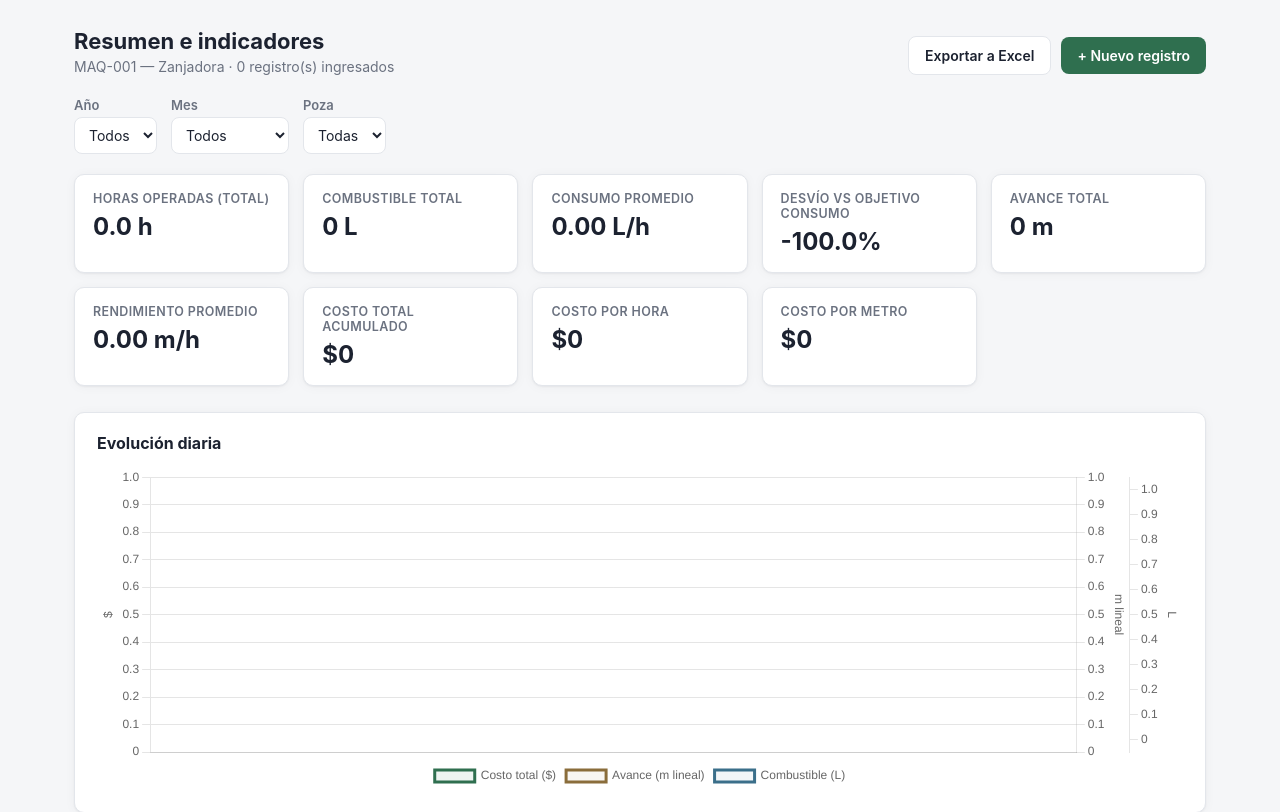
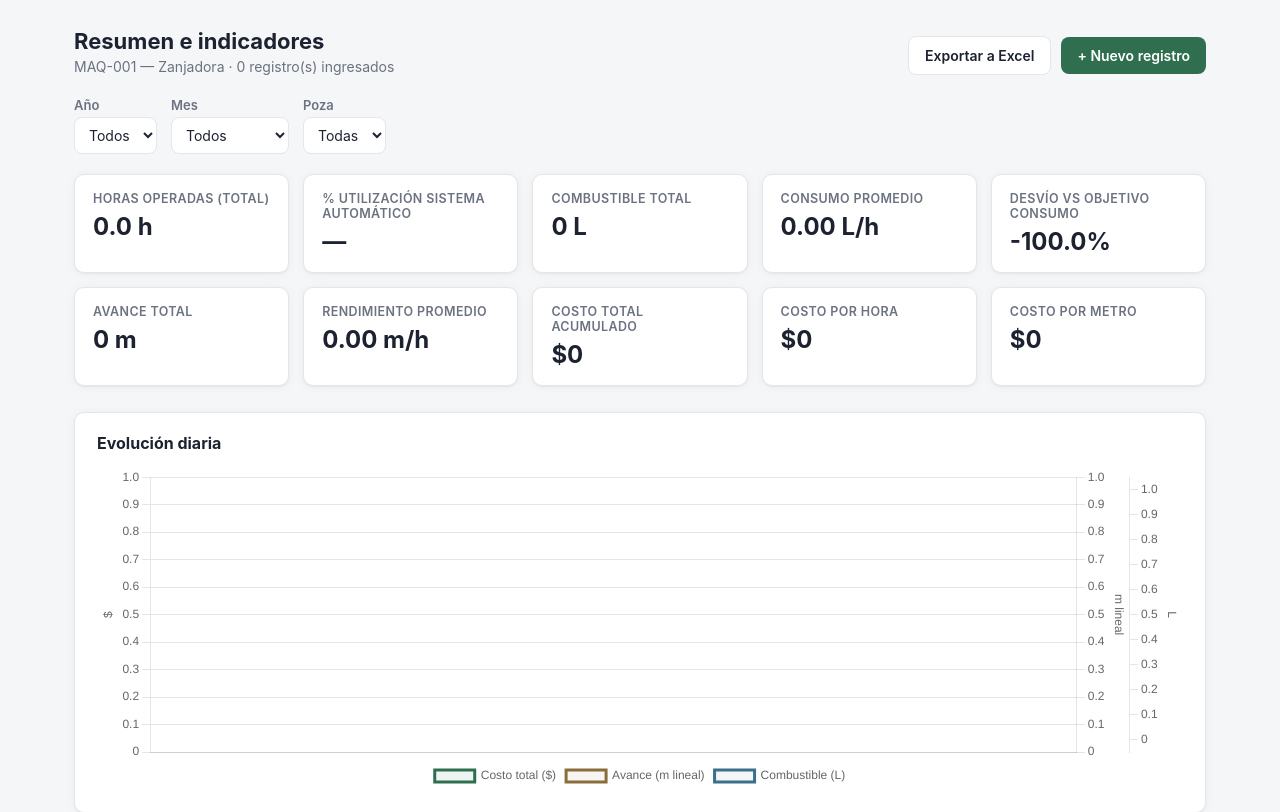
Before and after one commit to alejandrozavalasalinas-cpu/zanjadora, a Flask app: page / in a window 1280 px wide. Shown: the part 62-874 px from the top of the page. Run offline with Flask 3, Linux system fonts and the light colour scheme; the visitor is signed in with stand-in values (Sample User, id 1); data comes from the database, SQL or seed files in the repository; data that the repository does not hold is empty.

Commit message:
Agrega uso del sistema automático (h) y % de utilización en el tablero
Nuevo campo en el registro diario para horas de uso del sistema automático, validado contra las horas operadas del turno. El tablero muestra el % de utilización acumulado (horas en automático / horas operadas).

Co-Authored-By: Claude Sonnet 5 <noreply@anthropic.com>

```diff
--- a/app.py
+++ b/app.py
@@ -147,6 +147,7 @@ def formulario():
                 "avance_m": float(request.form.get("avance_m") or 0),
                 "profundidad_cm": float(request.form.get("profundidad_cm") or params.get("profundidad_zanja_cm") or 0),
                 "observaciones": request.form.get("observaciones"),
+                "horas_sistema_automatico": float(request.form.get("horas_sistema_automatico") or 0),
             }
             if not data["fecha"]:
                 raise ValueError("La fecha es obligatoria.")
@@ -154,6 +155,8 @@ def formulario():
                 raise ValueError("La poza es obligatoria.")
             if data["horometro_final"] < data["horometro_inicial"]:
                 raise ValueError("El horómetro final no puede ser menor que el inicial.")
+            if data["horas_sistema_automatico"] > (data["horometro_final"] - data["horometro_inicial"]):
+                raise ValueError("Las horas de sistema automático no pueden superar las horas operadas.")
             models.crear_registro(data)
             flash("Registro guardado correctamente.", "success")
             return redirect(url_for("formulario"))
@@ -224,6 +227,7 @@ def editar_registro(reg_id):
                 "avance_m": float(request.form.get("avance_m") or 0),
                 "profundidad_cm": float(request.form.get("profundidad_cm") or params.get("profundidad_zanja_cm") or 0),
                 "observaciones": request.form.get("observaciones"),
+                "horas_sistema_automatico": float(request.form.get("horas_sistema_automatico") or 0),
             }
             if not data["fecha"]:
                 raise ValueError("La fecha es obligatoria.")
@@ -231,6 +235,8 @@ def editar_registro(reg_id):
                 raise ValueError("La poza es obligatoria.")
             if data["horometro_final"] < data["horometro_inicial"]:
                 raise ValueError("El horómetro final no puede ser menor que el inicial.")
+            if data["horas_sistema_automatico"] > (data["horometro_final"] - data["horometro_inicial"]):
+                raise ValueError("Las horas de sistema automático no pueden superar las horas operadas.")
             models.actualizar_registro(reg_id, data)
             flash("Registro actualizado correctamente.", "success")
             return redirect(url_for("formulario"))
--- a/models.py
+++ b/models.py
@@ -68,6 +68,7 @@ def init_db():
             avance_m REAL,
             profundidad_cm REAL,
             observaciones TEXT,
+            horas_sistema_automatico REAL,
             horas_operadas REAL,
             consumo_lh REAL,
             volumen_m3 REAL,
@@ -114,6 +115,8 @@ def init_db():
     cols_registros = [r["name"] for r in conn.execute("PRAGMA table_info(registros)").fetchall()]
     if "poza" not in cols_registros:
         conn.execute("ALTER TABLE registros ADD COLUMN poza TEXT")
+    if "horas_sistema_automatico" not in cols_registros:
+        conn.execute("ALTER TABLE registros ADD COLUMN horas_sistema_automatico REAL")
 
     row = conn.execute("SELECT COUNT(*) c FROM parametros").fetchone()
     if row["c"] == 0:
@@ -205,6 +208,7 @@ def crear_registro(data):
     cols = [
         "fecha", "turno", "operador", "poza", "horometro_inicial", "horometro_final",
         "combustible_l", "avance_m", "profundidad_cm", "observaciones",
+        "horas_sistema_automatico",
         "horas_operadas", "consumo_lh", "volumen_m3", "rendimiento_mh",
         "costo_combustible", "costo_operador", "costo_total", "costo_hora",
         "costo_metro", "hrs_para_mantencion", "estado_mant", "creado_en",
@@ -228,6 +232,7 @@ def actualizar_registro(reg_id, data):
     cols = [
         "fecha", "turno", "operador", "poza", "horometro_inicial", "horometro_final",
         "combustible_l", "avance_m", "profundidad_cm", "observaciones",
+        "horas_sistema_automatico",
         "horas_operadas", "consumo_lh", "volumen_m3", "rendimiento_mh",
         "costo_combustible", "costo_operador", "costo_total", "costo_hora",
         "costo_metro", "hrs_para_mantencion", "estado_mant",
@@ -388,7 +393,8 @@ def resumen_kpis(anio=None, mes=None, poza=None):
             COALESCE(SUM(combustible_l), 0) AS combustible_total,
             COALESCE(SUM(avance_m), 0) AS avance_total,
             COALESCE(SUM(volumen_m3), 0) AS volumen_total,
-            COALESCE(SUM(costo_total), 0) AS costo_total_acumulado
+            COALESCE(SUM(costo_total), 0) AS costo_total_acumulado,
+            COALESCE(SUM(horas_sistema_automatico), 0) AS horas_sistema_automatico_total
         FROM registros {where}
     """, valores).fetchone()
     conn.close()
@@ -398,6 +404,11 @@ def resumen_kpis(anio=None, mes=None, poza=None):
     d["rendimiento_promedio"] = _safe_div(d["avance_total"], d["horas_operadas_total"]) or 0
     d["costo_por_hora"] = _safe_div(d["costo_total_acumulado"], d["horas_operadas_total"]) or 0
     d["costo_por_metro"] = _safe_div(d["costo_total_acumulado"], d["avance_total"]) or 0
+    d["utilizacion_automatico_pct"] = _safe_div(
+        d["horas_sistema_automatico_total"], d["horas_operadas_total"]
+    )
+    if d["utilizacion_automatico_pct"] is not None:
+        d["utilizacion_automatico_pct"] *= 100
     objetivo = params.get("consumo_objetivo") or 0
     d["desvio_consumo_pct"] = (
         _safe_div(d["consumo_promedio"] - objetivo, objetivo) if objetivo else None
--- a/templates/editar_registro.html
+++ b/templates/editar_registro.html
@@ -46,6 +46,9 @@
     <label>Profundidad de zanja (cm)
       <input type="number" step="0.1" name="profundidad_cm" value="{{ registro.profundidad_cm or params.profundidad_zanja_cm }}">
     </label>
+    <label>Uso sistema automático (h)
+      <input type="number" step="0.1" name="horas_sistema_automatico" value="{{ registro.horas_sistema_automatico or 0 }}">
+    </label>
     <label class="span-2">Observaciones
       <textarea name="observaciones" rows="2" placeholder="Opcional">{{ registro.observaciones or '' }}</textarea>
     </label>
--- a/templates/formulario.html
+++ b/templates/formulario.html
@@ -47,6 +47,9 @@
     <label>Profundidad de zanja (cm)
       <input type="number" step="0.1" name="profundidad_cm" value="{{ params.profundidad_zanja_cm }}">
     </label>
+    <label>Uso sistema automático (h)
+      <input type="number" step="0.1" name="horas_sistema_automatico" placeholder="0">
+    </label>
     <label class="span-2">Observaciones
       <textarea name="observaciones" rows="2" placeholder="Opcional"></textarea>
     </label>
--- a/templates/tablero.html
+++ b/templates/tablero.html
@@ -80,6 +80,14 @@
   <div class="kpi-card">
     <span class="kpi-label">Horas operadas (total)</span>
     <span class="kpi-value">{{ "%.1f"|format(kpis.horas_operadas_total) }} h</span>
+  </div>
+  <div class="kpi-card">
+    <span class="kpi-label">% Utilización sistema automático</span>
+    <span class="kpi-value">
+      {% if kpis.utilizacion_automatico_pct is not none %}
+        {{ "%.1f"|format(kpis.utilizacion_automatico_pct) }}%
+      {% else %}—{% endif %}
+    </span>
   </div>
   <div class="kpi-card">
     <span class="kpi-label">Combustible total</span>
```
